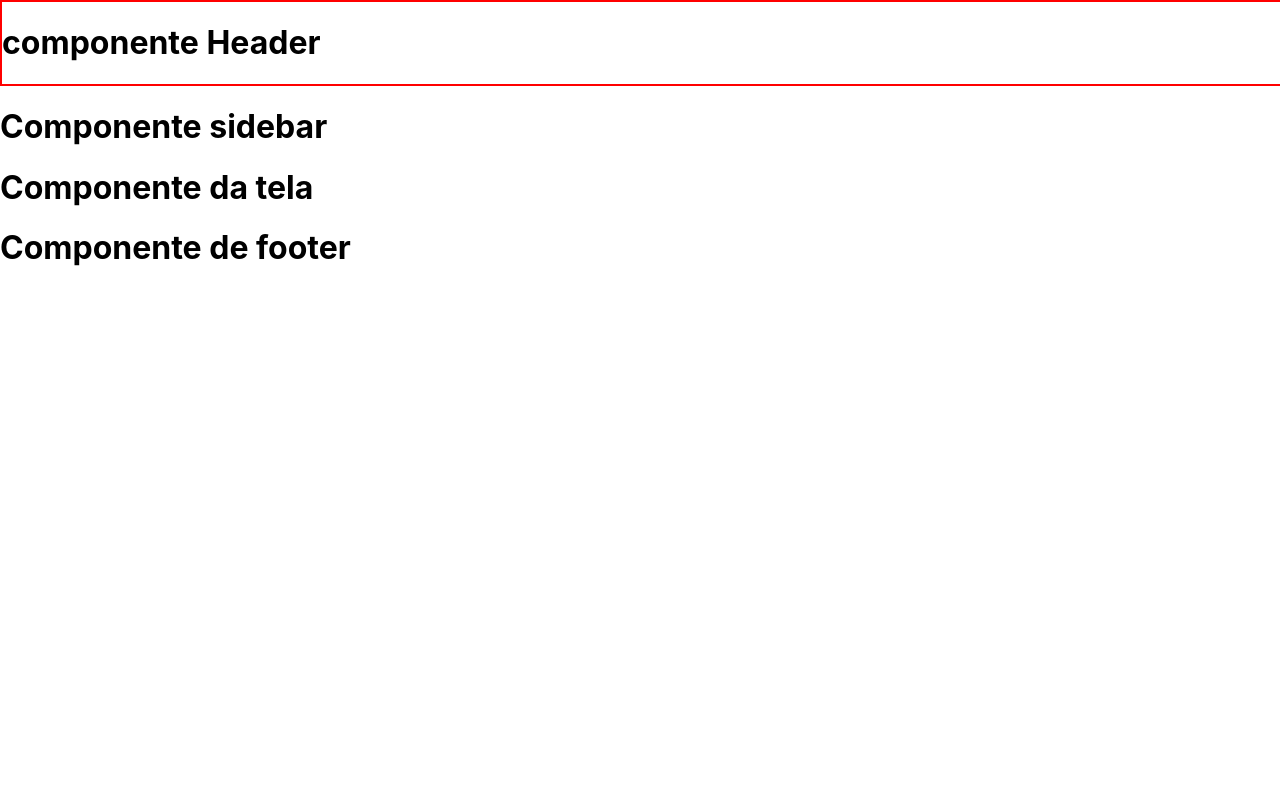
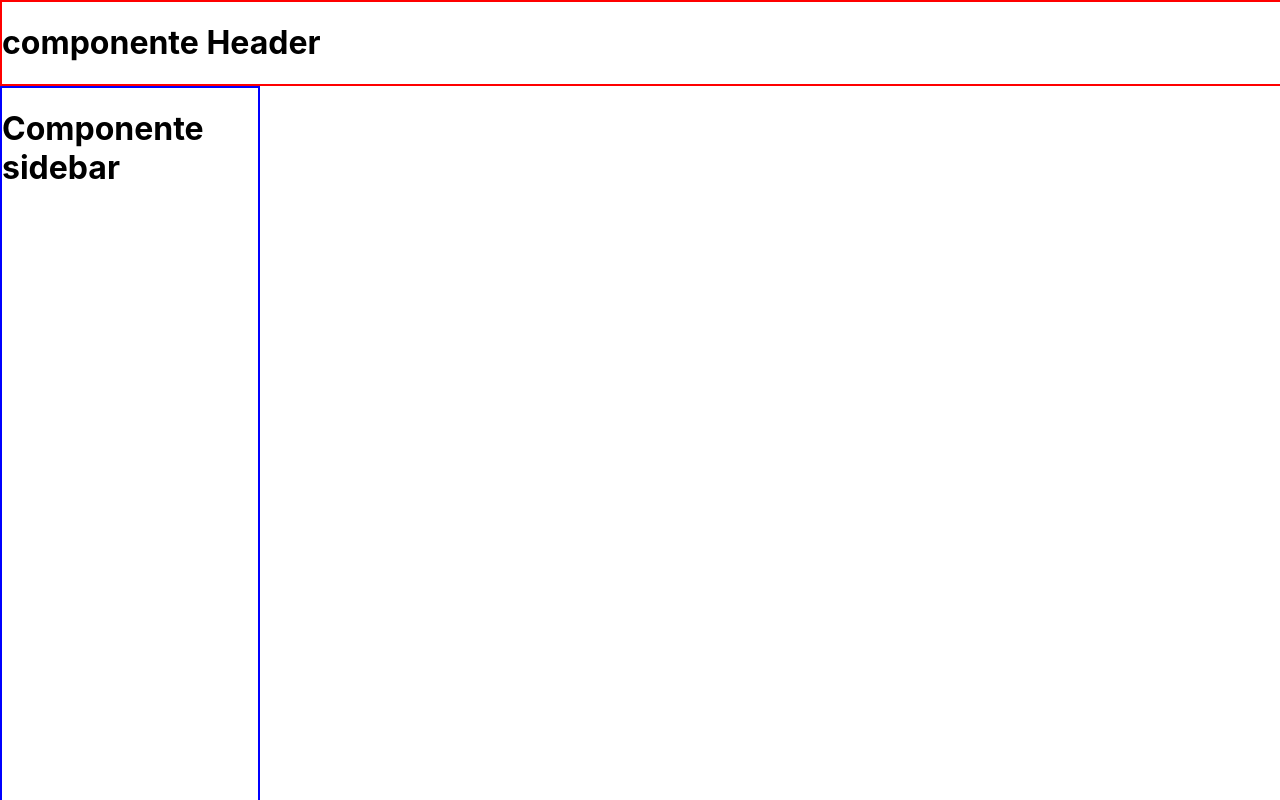
Before and after one commit to gabrielmds222/Flexbox_study, a React (Create React App) app: page / in a window 1280 px wide. Shown: the top 800 px of the page. Built offline with nearby package versions, Linux system fonts and the light colour scheme.

Commit message:
feat: Estilização da sidebar

```diff
--- a/src/components/Flex/style.css
+++ b/src/components/Flex/style.css
@@ -8,3 +8,14 @@
   width: 100vw;
   border: 2px solid red;
 }
+
+.content {
+  display: flex;
+  flex-direction: column;
+}
+
+.sidebar {
+  height: 100vh;
+  width: 20vw;
+  border: 2px solid blue;
+}
```
